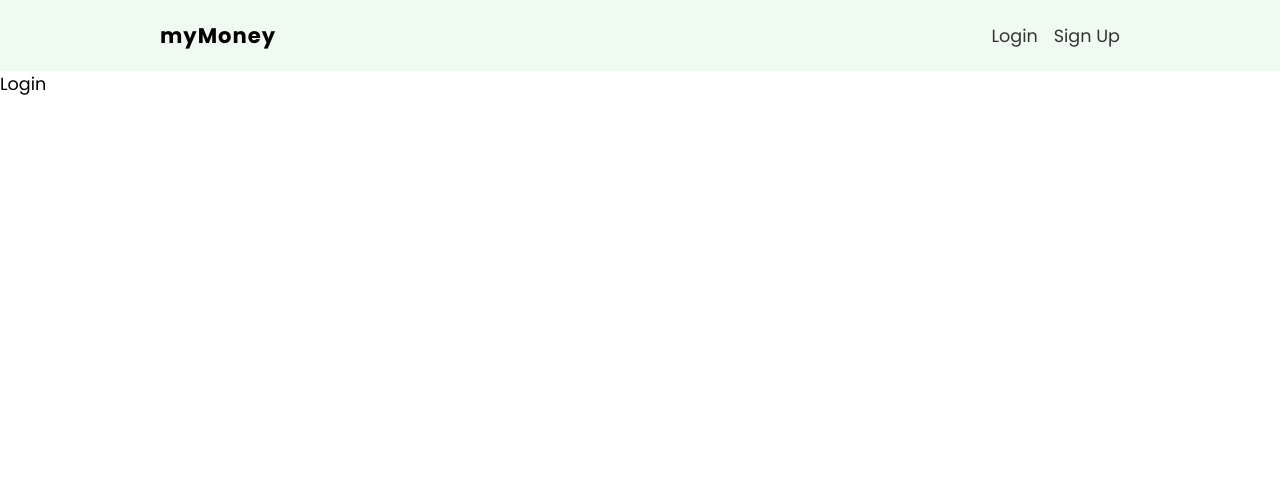
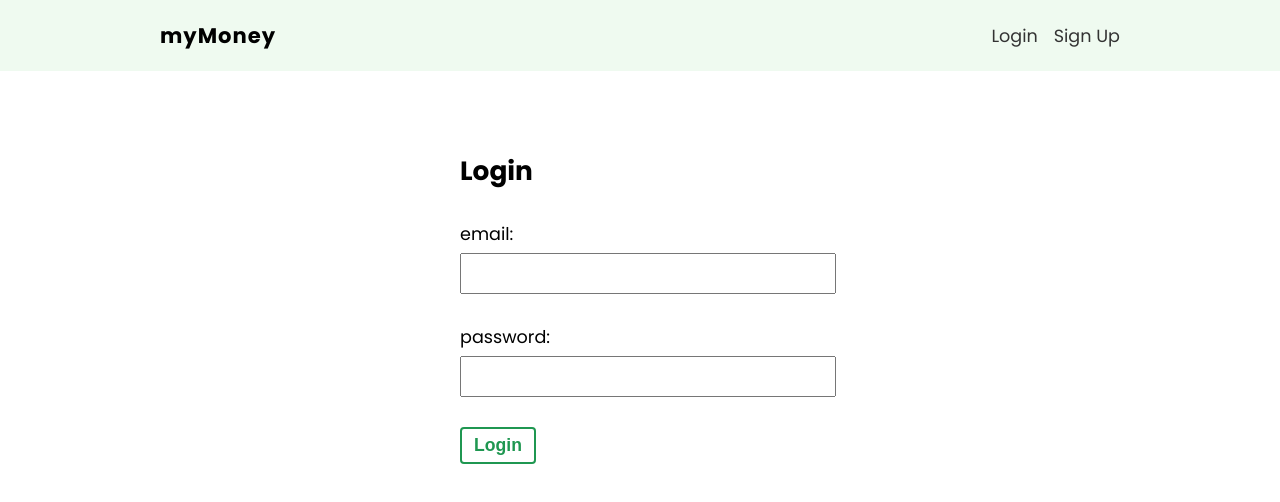
Before and after one commit to ginnerzapata/my-money, a React (Create React App) app: page /login in a window 1280 px wide. Shown: the top 502 px of the page. Built offline with nearby package versions, Linux system fonts and the light colour scheme.

Commit message:
feat: created login form

```diff
--- a/src/pages/login/Login.js
+++ b/src/pages/login/Login.js
@@ -1,6 +1,35 @@
 import React from "react";
+import { useState } from "react";
 import styles from "./Login.module.css";
 
 export const Login = () => {
-  return <div>Login</div>;
+  const [email, setEmail] = useState("");
+  const [password, setPassword] = useState("");
+
+  const handleSubmit = (e) => {
+    e.preventDefault();
+    console.log({ email, password });
+  };
+  return (
+    <form onSubmit={handleSubmit} className={styles["login-form"]}>
+      <h2>Login</h2>
+      <label>
+        <span>email:</span>
+        <input
+          type="email"
+          onChange={(e) => setEmail(e.target.value)}
+          value={email}
+        />
+      </label>
+      <label>
+        <span>password:</span>
+        <input
+          type="password"
+          onChange={(e) => setPassword(e.target.value)}
+          value={password}
+        />
+      </label>
+      <button className="btn">Login</button>
+    </form>
+  );
 };
--- a/src/pages/login/Login.module.css
+++ b/src/pages/login/Login.module.css
@@ -0,0 +1,19 @@
+.login-form {
+  max-width: 360px;
+  margin: 60px auto;
+  padding: 20px;
+}
+.login-form label {
+  display: block;
+  margin: 30px auto;
+}
+.login-form span {
+  display: block;
+  margin-bottom: 6px;
+}
+.login-form input {
+  padding: 8px 6px;
+  font-size: 1em;
+  color: #777;
+  width: 100%;
+}
```
